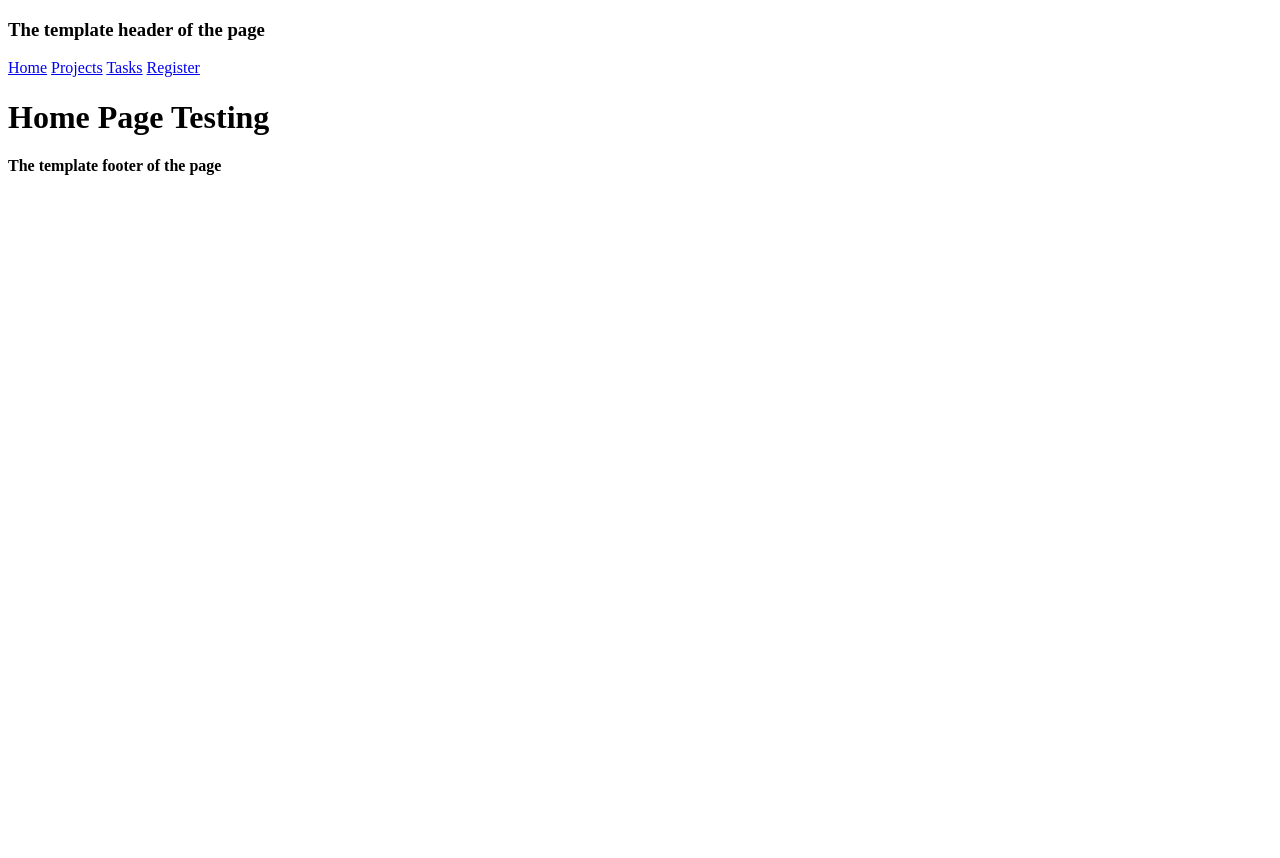
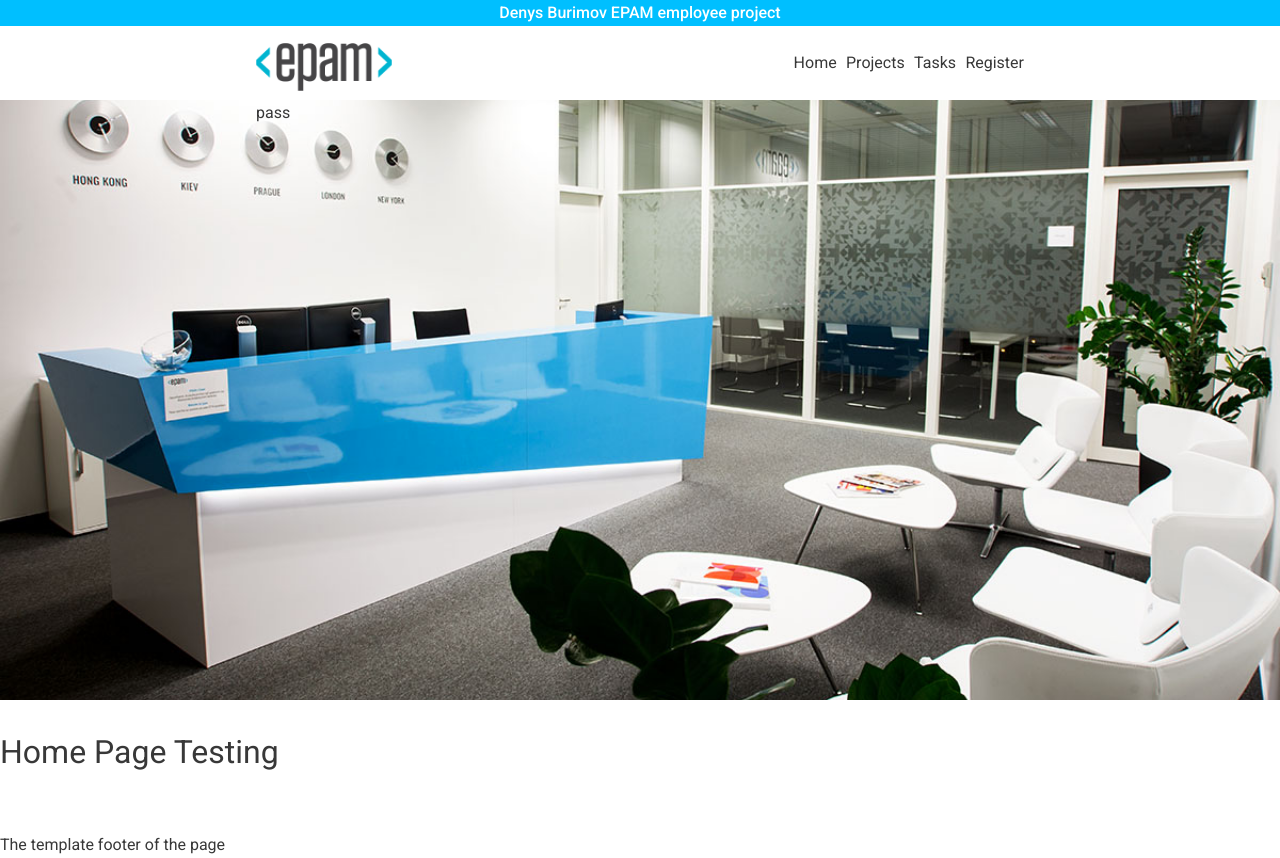
Before and after one commit to DenisBurimov/epam_employee, a Flask app: page / in a window 1280 px wide. Before the commit the page ends 175 px from the top, so only its background shows below. Run offline with Flask 2, Linux system fonts and the light colour scheme; data that the repository does not hold is empty.

Commit message:
Front Started

```diff
--- a/service/__init__.py
+++ b/service/__init__.py
@@ -3,7 +3,7 @@ from flask_sqlalchemy import SQLAlchemy
 from flask_migrate import Migrate
 
 
-app = Flask(__name__, template_folder='../templates')
+app = Flask(__name__, template_folder='../templates', static_folder='../static')
 # app.config['SQLALCHEMY_DATABASE_URI'] = 'sqlite:///../sql/company.db'
 app.config['SQLALCHEMY_DATABASE_URI'] = 'mysql://root:0034@localhost/mcompany'
 
--- /dev/null
+++ b/static/styles.css
@@ -0,0 +1,51 @@
+@import url('https://fonts.googleapis.com/css2?family=Roboto:wght@300;400;500;700&display=swap');
+
+* {
+    margin: 0;
+    padding: 0;
+    font-family: 'Roboto', sans-serif;
+    font-weight: normal;
+    font-stretch: normal;
+    font-style: normal;
+    line-height: 1.65;
+    letter-spacing: normal;
+    /*text-align: center;*/
+    color: #383838;
+}
+
+.wrapper {
+    margin: 0 20%;
+    width: 60%;
+}
+
+.blueline {background: deepskyblue;}
+.denysburimov {color: white; text-align: center; font-weight: 500;}
+
+
+.logo {height: 48px; padding: 17px 0 0 0}
+
+.topmenu {
+    /*padding: 0 0 10px 0;*/
+    display: flex;
+    align-items: center;
+    justify-content: space-between;
+    /*border: 1px solid red;*/
+}
+
+.right_menu {
+    width: 30%;
+    display: flex;
+    justify-content: space-between;
+}
+
+.right_menu a {
+    text-decoration: none;
+}
+
+.title_screen {
+    min-height: 600px;
+    background: url('pictures/office_02.jpg');
+    background-repeat: no-repeat;
+    background-size: cover;
+    background-position: 25% 75%;
+}
--- a/templates/base.html
+++ b/templates/base.html
@@ -5,14 +5,37 @@
     <meta name="viewport"
           content="width=device-width, user-scalable=no, initial-scale=1.0, maximum-scale=1.0, minimum-scale=1.0">
     <meta http-equiv="X-UA-Compatible" content="ie=edge">
+    <link rel="stylesheet" href="{{ url_for('static', filename='styles.css') }}">
     <title>{% block title %} {% endblock title %}</title>
 </head>
 <body>
-    <h3>The template header of the page</h3>
-    <a href="{{ url_for('home') }}">Home</a>
-    <a href="{{ url_for('projects') }}">Projects</a>
-    <a href="{{ url_for('tasks') }}">Tasks</a>
-    <a href="{{ url_for('register') }}">Register</a>
+    <div class="blueline">
+        <div class="denysburimov">Denys Burimov EPAM employee project</div>
+    </div>
+
+    <nav>
+        <div class="topmenu wrapper">
+            <div class="left_menu">
+                <img src="{{ url_for('static', filename='pictures/EPAM_logo.png') }}" alt="EPAM_logo" class="logo">
+            </div>
+            <div class="right_menu">
+                <a href="{{ url_for('home') }}">Home</a>
+                <a href="{{ url_for('projects') }}">Projects</a>
+                <a href="{{ url_for('tasks') }}">Tasks</a>
+                <a href="{{ url_for('register') }}">Register</a>
+            </div>
+        </div>
+    </nav>
+
+    <section class="title_screen">
+        <div class="wrapper">
+            pass
+        </div>
+    </section>
+
+
+
+
     <br>
         {% block content %}
 
--- a/templates/home.html
+++ b/templates/home.html
@@ -7,15 +7,15 @@
 
 {% block content %}
     <h1>Home Page Testing</h1>
-<!--    {% for project in projects %}-->
-<!--        <p>{{ project.project_name }}, {{ project.fulfilment }}%, {{ project.project_started }}, {{ project.project_deadline }}</p>-->
-<!--    {% endfor %}-->
-<!--    <br>-->
-<!--    {% for task in tasks %}-->
-<!--        <p>{{ task.task_name }}, {{ task.task_fulfilment }}%, {{ task.task_started }}, {{ task.task_deadline }}</p>-->
-<!--    {% endfor %}-->
-<!--    <br>-->
-<!--    {% for user in users %}-->
-<!--        <p>{{ user.username }}, {{ user.email }}, {{ user.role }}</p>-->
-<!--    {% endfor %}-->
+    {% for project in projects %}
+        <p>{{ project.project_name }}, {{ project.fulfilment }}%, {{ project.project_started }}, {{ project.project_deadline }}</p>
+    {% endfor %}
+    <br>
+    {% for task in tasks %}
+        <p>{{ task.task_name }}, {{ task.task_fulfilment }}%, {{ task.task_started }}, {{ task.task_deadline }}</p>
+    {% endfor %}
+    <br>
+    {% for user in users %}
+        <p>{{ user.username }}, {{ user.email }}, {{ user.role }}</p>
+    {% endfor %}
 {% endblock content %}
--- a/templates/projects.html
+++ b/templates/projects.html
@@ -23,6 +23,8 @@
                 {{ current_user.role }}
             {% endfor %}
         <br>
+        <a href="/projects/{{ project.project_id }}">Details</a>
+        <br>
         <br>
     {% endfor %}
     <br>
--- a/views/routes.py
+++ b/views/routes.py
@@ -36,6 +36,29 @@ def projects():
 
     return render_template('projects.html', projects=projects_info)
 
+
+@app.route("/projects/<int:project_id>")
+def project_details(project_id):
+    project = Project.query.get(project_id)
+    delta = project.project_deadline - date.today()
+    project.timedifference = delta.days
+
+    project.users = User.query.filter_by(project_name=project.project_name)
+    project.salary_plus_bonuses = 0
+    for each_user in project.users:
+        project.salary_plus_bonuses += each_user.salary + each_user.bonus
+
+    # Now we make a total paid at the moment
+    project.time_since_started = (date.today() - project.project_started).days
+    project.currently_paid = project.time_since_started * project.salary_plus_bonuses // 30
+
+    # Expected total payments, when the project will be done
+    project.yet_to_pay = project.timedifference * project.salary_plus_bonuses // 30
+    project.expected_total_payments = project.yet_to_pay + project.currently_paid
+
+    return render_template('project_details.html', project=project)
+
+
 @app.route("/tasks")
 def tasks():
     tasks_to_pass = []
@@ -44,22 +67,6 @@ def tasks():
         tasks_query.timedifference = delta.days
         tasks_query.users = User.query.filter_by(task_name=tasks_query.task_name)
         tasks_to_pass.append(tasks_query)
-
-    # Users have to be requested filtered by task name
-    # We pass list of users
-    # We parse users salary
-
-    # Curently paid field:
-    # if task_started: (time since the task was started) * sum of salaries of users on this task
-    # else: 0
-    # Predicted salary is suppose to be inputed by PM or project administrator
-    # Expected salary:
-    # if time difference is positive then (timedifference between today and the deadline) * sum of salaries of users on this task
-    # if time difference is negative then currently_paid * 1.5
-
-    # currently_paid and expected_project_salary are supposed to be pushed to db
-    # This allows us to request these values in project page
-    # when we execute the same calculations of time and salaries for project
 
     return render_template('tasks.html', tasks=tasks_to_pass)
 
```
Also changed, not shown: templates/project_details.html (added, +23 -0 lines), static/pictures/EPAM_logo.png (added), static/pictures/office_01.jpg (added), static/pictures/office_02.jpg (added), static/pictures/office_03.jpg (added), static/pictures/office_04.jpg (added).
